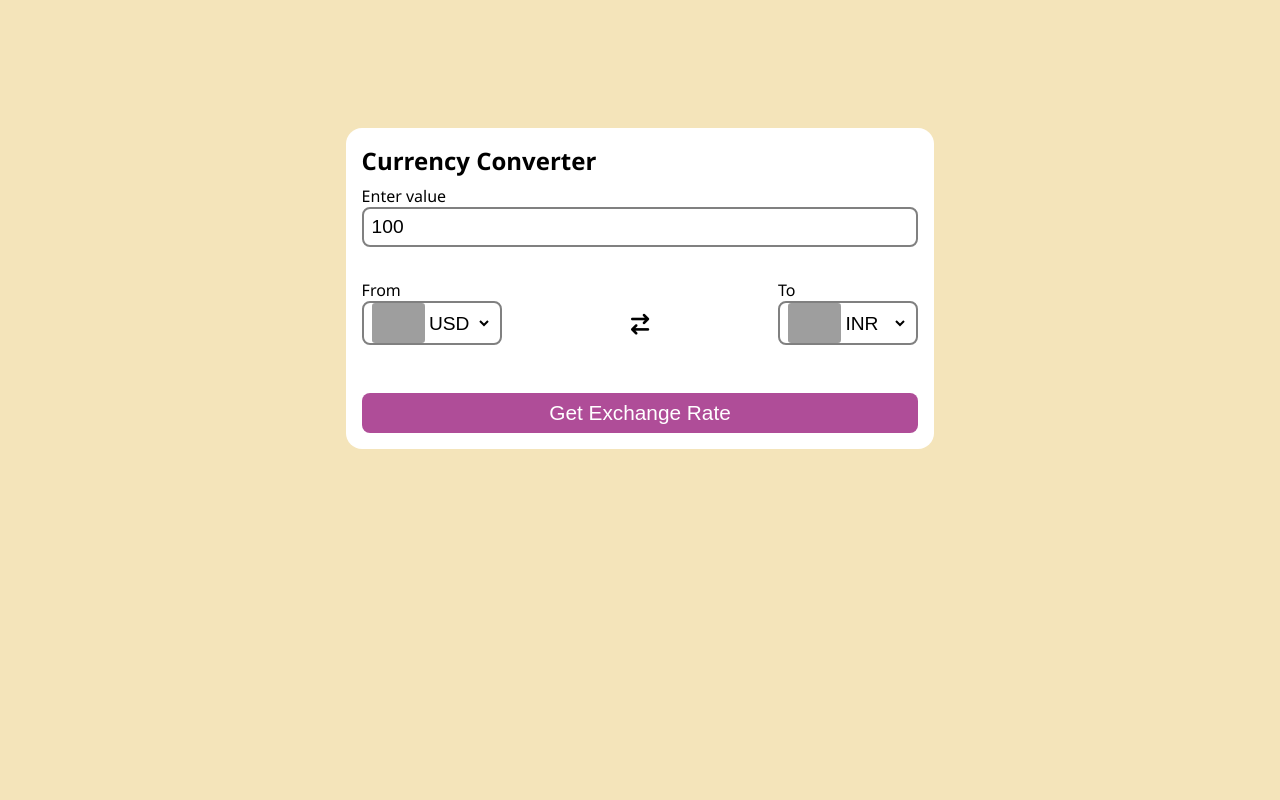
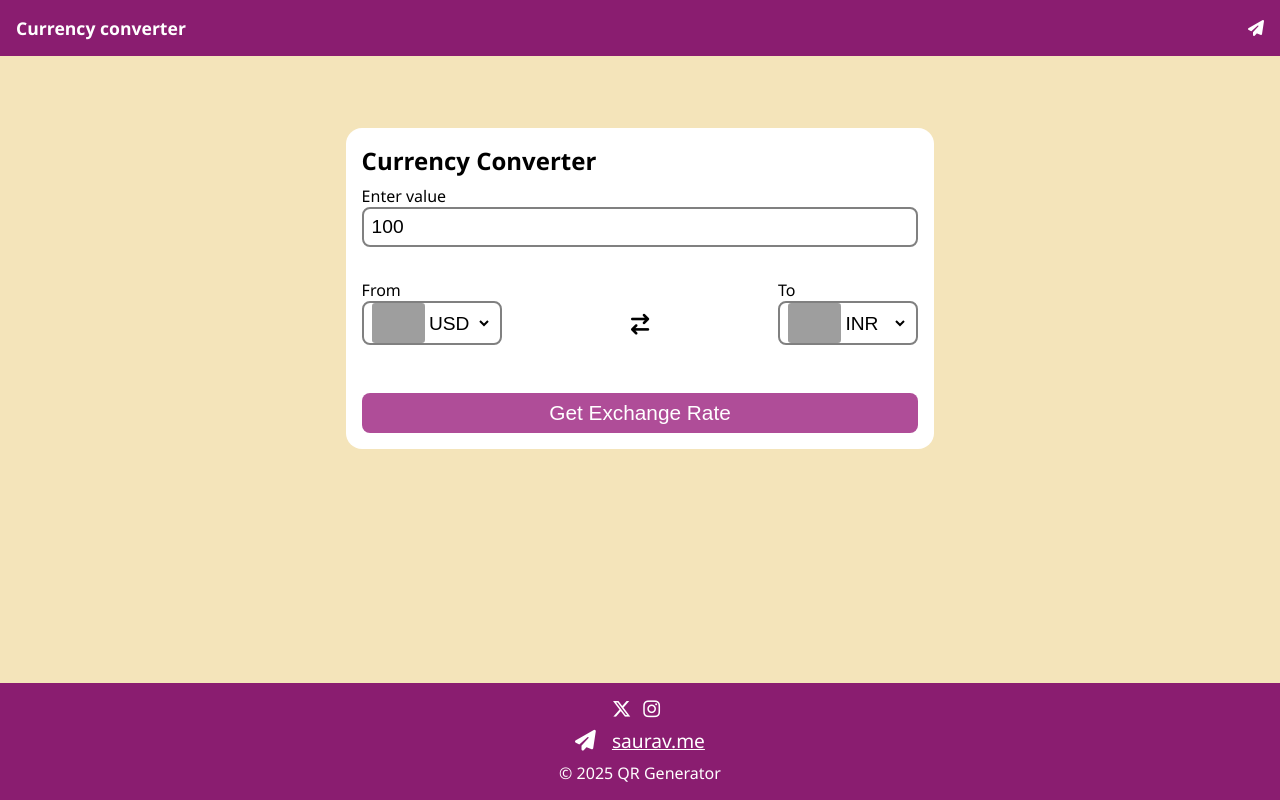
Before and after one commit to WebCoder346/currencyConverter, a plain HTML site: page index.html in a window 1280 px wide. Drawn offline with Linux system fonts and the light colour scheme; grey boxes are pictures that could not be loaded.

Commit message:
Update index.html

```diff
--- a/index.html
+++ b/index.html
@@ -1,5 +1,6 @@
 <!DOCTYPE html>
 <html lang="en">
+
 <head>
   <meta charset="UTF-8">
   <meta name="viewport" content="width=device-width, initial-scale=1.0">
@@ -8,20 +9,25 @@
   <link rel="stylesheet" href="style.css">
   <title>currency converter</title>
 </head>
+
 <body>
+  <nav>
+    <h2>Currency converter</h2>
+    <a href="https://webcoder346.github.io/saurav.me/"><i class="fa-solid fa-paper-plane"></i></a>
+  </nav>
   <div class="container">
     <h2>Currency Converter</h2>
     <form>
       <div class="valueBox">
         <label for="valueInp">Enter value</label>
-        <input type="number" id="valueInp"value="100">
+        <input type="number" id="valueInp" value="100">
       </div>
       <div class="exchangeBox">
         <div class="fromBox">
           <p>From</p>
           <div class="selectBox">
             <img src="https://flagsapi.com/US/flat/64.png">
-            <select name="from"class="from"></select>
+            <select name="from" class="from"></select>
           </div>
         </div>
         <i class="fa-solid fa-arrow-right-arrow-left"></i>
@@ -37,7 +43,18 @@
       <button class="btn">Get Exchange Rate</button>
     </form>
   </div>
+  <footer>
+    <div class="iconCon">
+      <a href="https://x.com/sauravcoder1?s=09"><i class="fa-brands fa-x-twitter"></i></a>
+      <a href="https://www.instagram.com/code.with.saurav/"><i class="fa-brands fa-instagram"></i></a>
+    </div>
+    <div class="websiteBox">
+      <i class="fa-solid fa-paper-plane"></i><a href="https://webcoder346.github.io/saurav.me/">saurav.me</a>
+    </div>
+    <span>© 2025 QR Generator</span>
+  </footer>
   <script src="conde.js"></script>
   <script src="script.js"></script>
 </body>
+
 </html>
```
